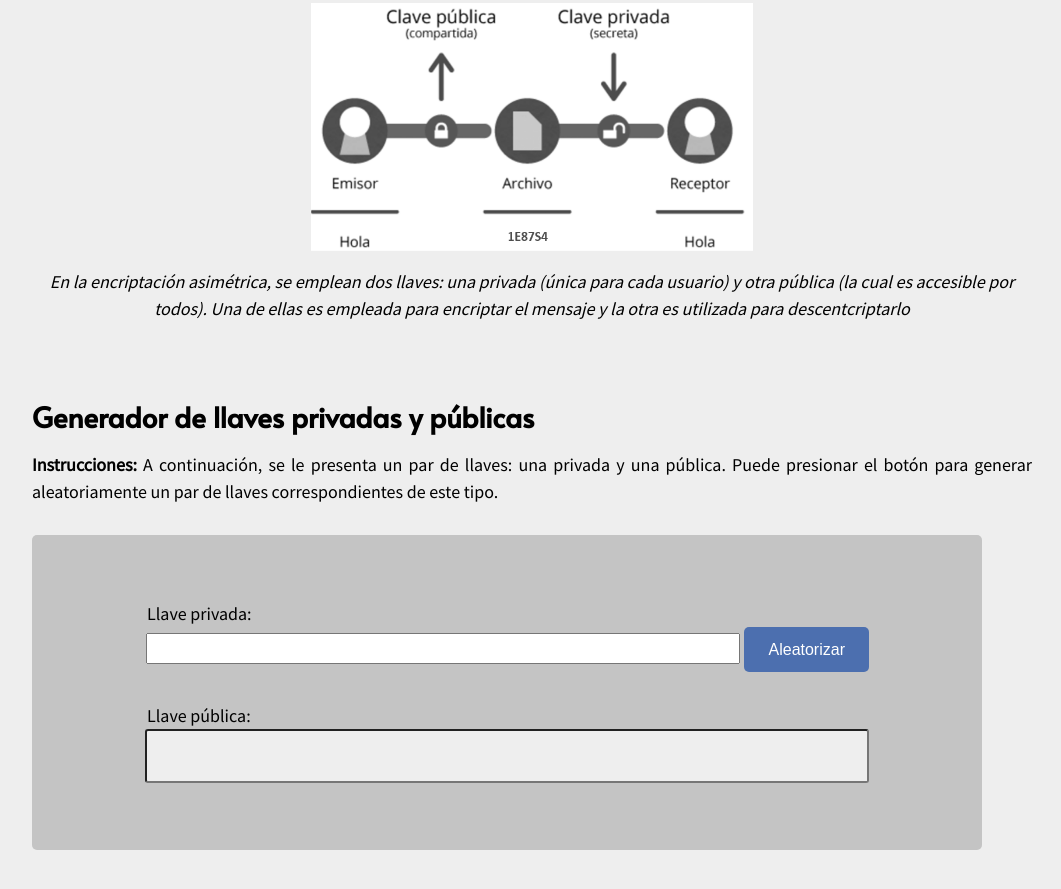
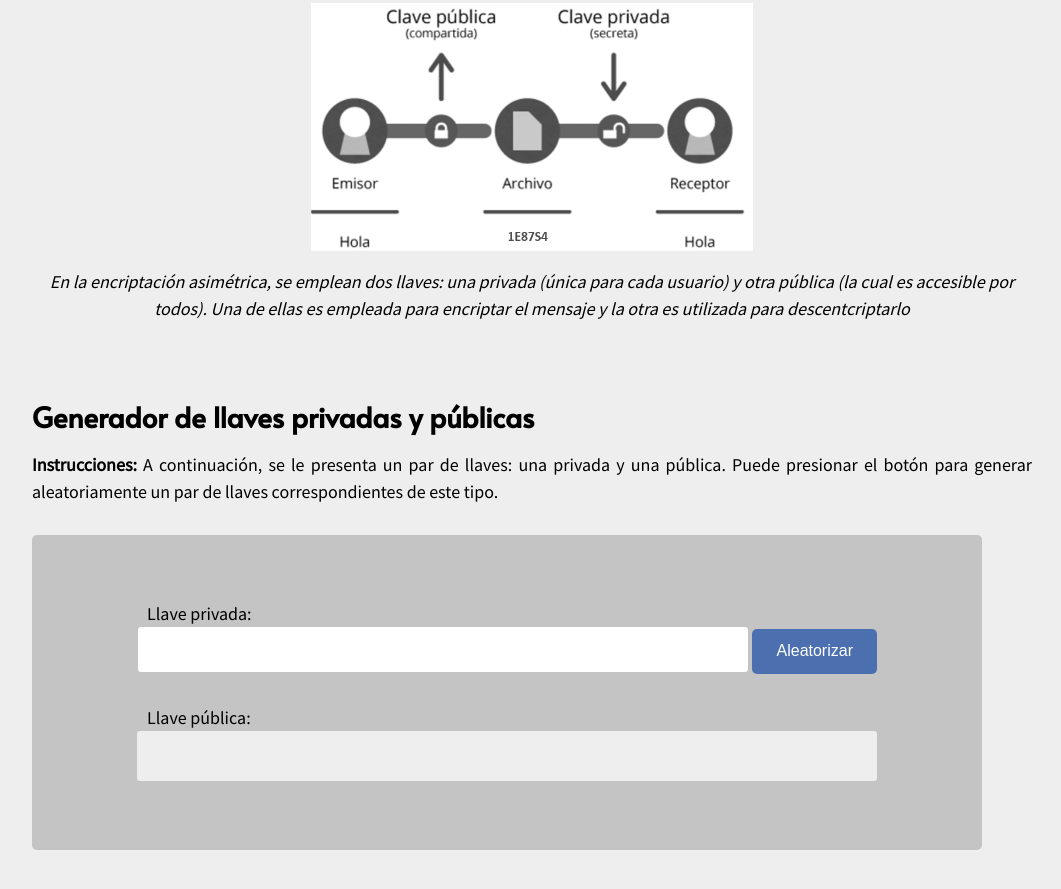
Before and after one commit to Gabriel-Lemus/Simulador-Blockchain, a plain HTML site: page public/conceptos/keys.html in a window 1280 px wide. Shown: the part 1550-2439 px from the top of the page, without its empty margins (108-1169 px from the left). Drawn offline with Linux system fonts and the light colour scheme; a script that the page names is missing.

Commit message:
Updated styling

```diff
--- a/public/css/hash.css
+++ b/public/css/hash.css
@@ -1,4 +1,6 @@
-#data-input, #block-number, #nonce {
+#data-input,
+#block-number,
+#nonce {
   width: 700px;
   height: 25px;
   padding: 10px;
@@ -40,8 +42,30 @@
   border-radius: 5px;
 }
 
-#hash-representation {
+#hash-representation,
+#public-key {
   font-family: 'Alata', sans-serif;
   color: #333;
   line-height: 50px;
 }
+
+#public-key,
+#public-key:focus {
+  padding: 0 10px;
+  border-radius: 3px;
+  border: 0;
+  outline: none;
+  font-family: 'Alata', sans-serif;
+  color: #333;
+  line-height: 50px;
+}
+
+#private-key,
+#private-key:focus {
+  width: 700px;
+  height: 25px;
+  padding: 10px;
+  border-radius: 3px;
+  border: 0;
+  outline: none;
+}
```
